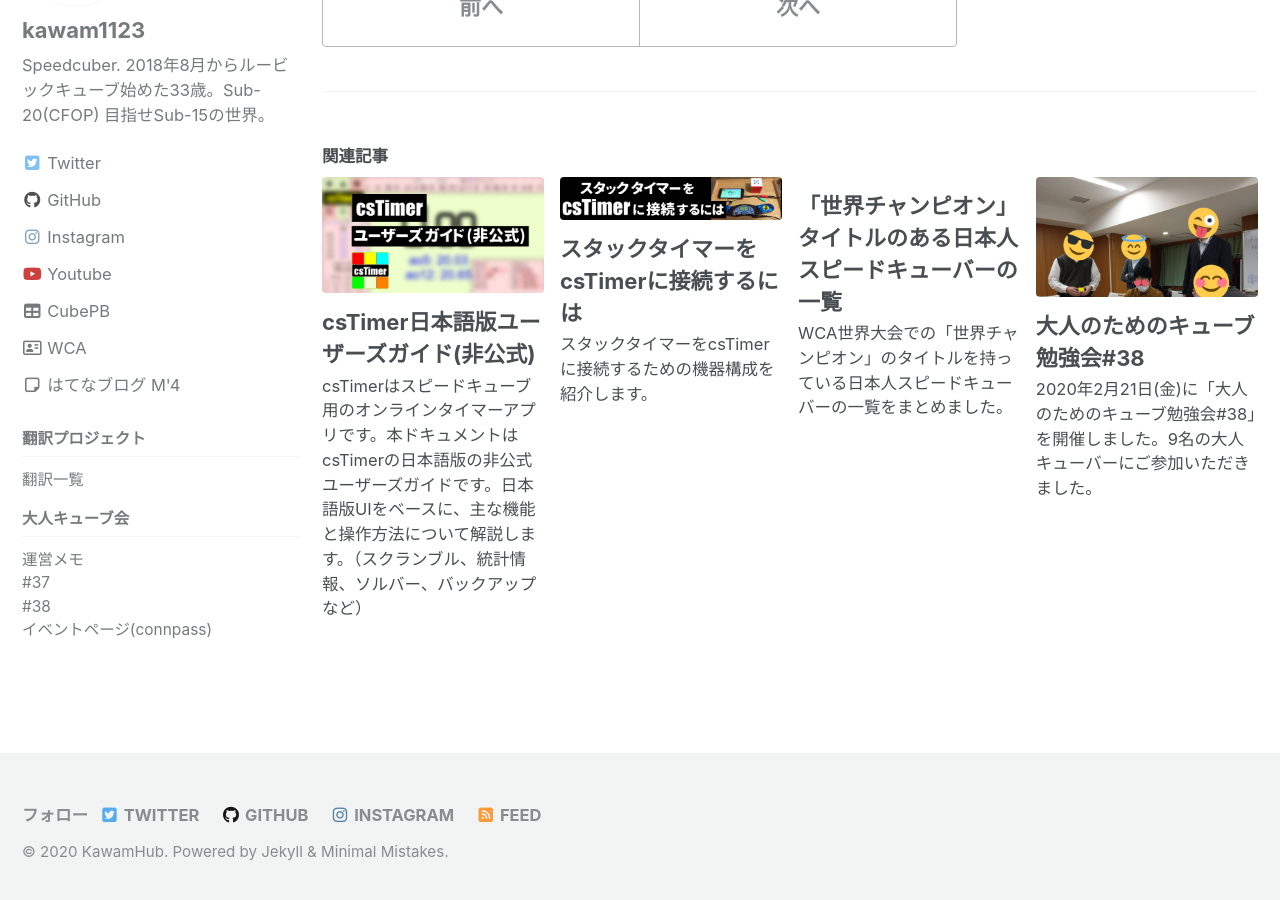
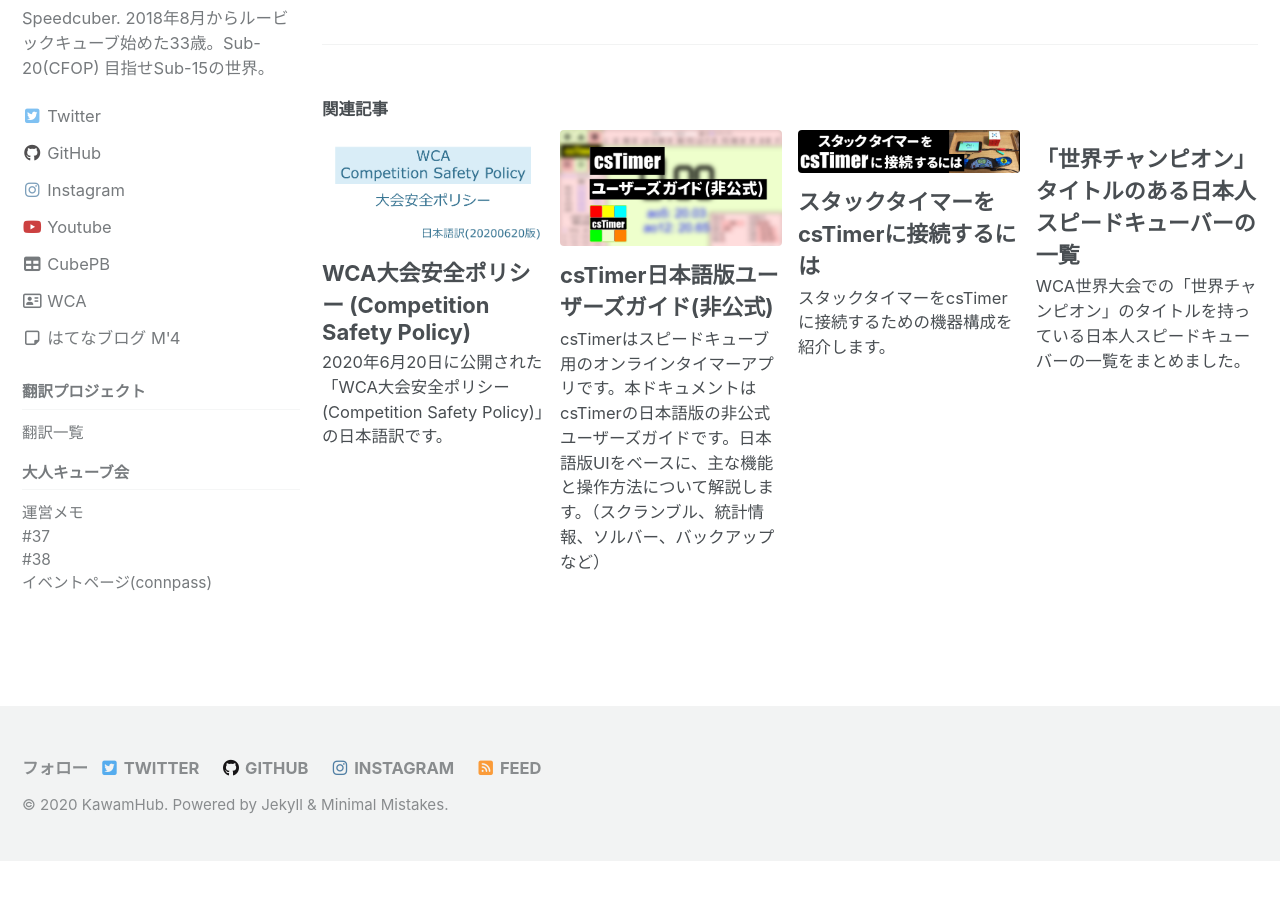
Before and after one commit to kawam1123/kawam1123.github.io, a Jekyll site: the page built from _posts/2019-12-20-cubecover.md, in a window 1280 px wide and 900 px high, scrolled down 7967 px. Built offline with Jekyll 4.4.1, drawn with Linux system fonts in a browser that asks for light colours; cached includes are drawn as plain includes; nearby versions of some CDN libraries; some web fonts are replaced; after the commit the page ends 8828 px from its top, so only the background shows below that; some of the changed lines change nothing that is shown.

Commit message:
Competition Safety Policyを追加

```diff
--- a/_config.yml
+++ b/_config.yml
@@ -8,7 +8,7 @@
 github_username: kawam1123
 minimal_mistakes_skin: default
 search: true
-breadcrumbs: true
+breadcrumbs: false
 
 # Build settings
 markdown: kramdown
--- /dev/null
+++ b/_posts/2020-06-21-competitionpolicy-for-covid19-rev2.md
@@ -0,0 +1,239 @@
+---
+title: WCA大会安全ポリシー (Competition Safety Policy)
+excerpt: 2020年6月20日に公開された「WCA大会安全ポリシー (Competition Safety Policy)」の日本語訳です。
+description: 2020年6月20日に公開された「WCA大会安全ポリシー (Competition Safety Policy)」の日本語訳です。
+date: 2020-06-21 23:00:00 +0900
+header:
+  teaser: /assets/img/competition-safety-policy-header.png
+  og_image: /assets/img/competition-safety-policy-header.png
+categories:
+  - WCA
+tags:
+  - 大会
+  - WCA
+layout: single
+classess: wide
+author_profile: true
+sidebar: true
+permalink: /competition-safety-policy
+published: true
+---
+
+## 本翻訳について {#about}
+これは、2020年6月20日に公開された**「WCA大会安全ポリシー」([WCA Competition Safety Policy (Version1.0)](https://www.worldcubeassociation.org/posts/competition-safety-policy))」の内容を日本語に翻訳したものです。**原文は[PDF](https://www.worldcubeassociation.org/documents/policies/external/Competition%20Safety.pdf)あるいは[Markdown](https://github.com/thewca/wca-documents/blob/master/documents/policies/external/Competition%20Safety.md)で参照することができます。内容は2週間ごとにレビューされるため、今後変更となる可能性がありますので、ご留意ください。
+
+worldcubeassociation.orgでの公開時には、WCA コミュニケーションチームのリーダーである[Lauren Clement](https://www.worldcubeassociation.org/persons/2013KLEM01)から次のようなコメントがありました。
+> Lauren Clementによって2020年6月20日土曜日 16:24 JSTに公開されました
+> 現在のCOVID-19の状況に関する各チームのリーダーやシニアからの情報を受けて、WCA理事会は議論を継続しています。ご辛抱とご協力に感謝致します。
+>
+> **WCAは、ここに新しい大会安全ポリシー (Competition Safety Policy)を作成しましたので公表します。これは、全てのスタッフメンバーおよび競技者がそれぞれのコミュニティにおいて大会を再開するにあたって、よく知っておいてほしいことをまとめたものです。**WCA理事会がこれを無効にするまで、すべての大会はこのポリシーを順守しなければなりません。
+>
+> これから先も大会を開いていくためには、競技者とスタッフの安全が最優先されます。大会はこれまでとは違ったものになるでしょうけれど、これからもできる限り、一緒にキューブの喜びを称えられることを願っています。この安全ポリシーについてご質問がある場合は、ぜひご連絡ください。
+
+本ポリシーは、今後のWCA公式大会の展開に大きく影響を与えるものであり、日本のキューブコミュニティの多くの方に理解を深めてほしいと思ったため、私訳を公開します。**ここでの日本語訳は、kawam1123による私訳であり完全に非公式なものです。WCAによる公式のものではありません。** 正確な内容の把握については、元のドキュメントをご参照ください。内容をレビューしていただいたWCA代理人の大村さんにも感謝いたします！
+
+翻訳：Makoto Kawamura 2020/06/21
+レビュー：Shuhei Omura 2020/06/21
+{: .notice--info}
+
+----
+
+## 目的 (Purpose) {#purpose}
+本ポリシーは、世界キューブ協会(WCA)理事会からすべてのWCAスタッフおよびWCAコミュニティのメンバーに対するCOVID-19に関する指示を提供するものです。
+
+**これまでの大会というものを復活させるにあたって、私たちのWCAコミュニティ内だけでなく、一般に対しても感染症の蔓延を最小化しなければなりません。その際に、大会開催地域における政府指針に沿って実施しなければならない方策や推奨要件を以下にお伝えいたします。**
+
+> This policy provides a directive from the Board of Directors of The World Cube Association (WCA) to all WCA Staff and WCA Community Members on measures that must be abided by and recommendations with regard COVID-19 to ensure that WCA Competitions adhere to localized governmental policy and we minimize the spread of infection amongst not only our own WCA Community, but the wider public as we return to competitions.
+
+directive: 指示
+Board of Directors: 理事会
+measures: 方策、手段
+abide: 順守する
+{: .notice}
+
+## 対象とする範囲 (Scope) {#scope}
+このポリシーが適用されるのは、全てのWCAスタッフ、WCA大会の主催者、そして競技者・ボランティア・観客としてWCA大会に関わる可能性のある全てのWCAコミュニティメンバーです。このポリシーはWCAが次の事項に関する責任をはっきりと設定するものです：
+
+1. **WCA大会の開催およびキャンセルに関して必要な手続き**
+2. **ウイルス蔓延を最小化するためのWCA大会に関する指示および推奨要件**
+
+**WCA自体が大会を主催するものではないため、WCAはWCAに認識された大会の開催において発生した損害、けがについては責任を持ちません。これはCOVID-19にかかることも含みます。**
+>This policy applies to all WCA Staff, WCA Competition Organizers and WCA Community members in their capacity as competitors, volunteers or spectators at WCA Competitions. This policy sets out WCA’s commitment in relation to:
+>
+> 1. Approach to the holding and cancellation of WCA Competitions
+> 2. Directives and recommendations at WCA Competitions to minimize the spread of the virus.
+>
+>Since the WCA itself does not organize competitions, the WCA are not responsible for damage or injury incurred at WCA-recognized competitions, including contraction of COVID-19.
+
+scope: スコープ、対象範囲
+contraction: ［病気などに］かかること
+{: .notice}
+
+## ポリシー (Policy) {#policy}
+### 大会への復帰 (Return to competitions) {#return-to-competitions}
+大会がWCAによって承認／認可されるためには、**WCA代理人は理事会に対して、次に示す条件を満たすことを合理的な疑問を残さない程度に証明する必要があります。**
+
+1. **大会が開催される管轄区域における法律で集会が許可されていること。**確認のため、政府期間もしくは州に相当するウェブサイトのリンクが必要となります。
+2. **競技者の定員は集会において許可されている最大人数の半分を上回らないこと。**
+   1. 観客と競技者を合わせた定員を設定することは許可されません。観客と競技者それぞれの定員を設けることが奨励されます。
+3. **法律もしくは会場の使用要件において、ソーシャルディスタンスが強制されていないこと。**
+4. **地方政府によって大会を開催することを禁止するガイダンスが出ていないこと。**
+5. **WCA代理人および主催者が詳細なリスクマネジメント計画を提示**し、その中で大会が可能な限り安全で効率的に実施されることを保証するためのすべてのステップの要点が述べられていること。
+
+また、上記以外の項目についても、WCA理事会は、必要に応じて大会の承認および認可のための追加の要請をする権利を保持しています。
+
+>In order for a competition to be approved and sanctioned by the WCA the WCA Delegate(s) must prove to the Board of Directors beyond a reasonable doubt that the following conditions are met:
+>
+> 1. Public gatherings are allowed by law in the jurisdiction in which the competition will take place (relevant government or state website links will be required to verify);
+> 2. The competitor limit is not greater than half the maximum number of people allowed at public gatherings;
+>    1. Combined limits on spectators and competitors are not permitted although separate competitor and spectator limits are encouraged.
+> 3. There is no legal or venue requirement for mandatory social distancing;
+> 4. There is no guidance from local governments that prohibits the running of the competition and;
+> 5. The WCA Delegate and Organizers produce a detailed risk management plan outlining all steps being taken to ensure that the competition is run as safely and efficiently as possible.
+>
+> The Board of Directors retains the right to require other conditions to be met in order for a competition to be recognized and sanctioned by the WCA.
+
+approve: 認める、承認する
+sanction: 認可する
+prove beyond a reasonable doubt: 合理的な疑問を残さない程度の証明をする
+public gathering: （公共の場での）集会
+jurisdiction: 管轄(区域)、法域
+encourage: 奨励する
+{: .notice}
+
+### 大会の開催 (Holding of competitions) {#holding-of-competitions}
+前節における大会への復帰要件がWCA理事会に許可された後、主催者はさらに次の推奨事項に留意しなければなりません。
+
+>In addition to the above section on requirements for return to competitions, the following are recommendations in place for organizers who have the approval of the Board to continue with their competitions:
+
+1. 全般
+   1. 大会期間中は、全ての参加者が互いに最低1m(3ft)の距離を保つ必要があります。
+   2. 参加者は、会場においてフェイスマスクを着用することが推奨されます。
+   3. 全ての参加者に対して、会場への入場前および大会中の適切な時間間隔ごとに手を清潔にするよう注意喚起する必要があります。
+   4. COVID-19の症状が見られる参加者は大会に参加させるべきではありません。もし会場にいるのであれば退出するよう求めるべきです。
+   5. 大会は当日の参加申し込みを提供すべきではなく、受け入れるべきではありません。
+2. 競技者
+   1. 競技者は、ラウンドごとのパズル提出時より前に、自分のパズルを消毒することが推奨されます。
+   2. 競技者は、公式に競技をしている最中でない場合は競技面に触れないようにする必要があります。
+   3. 試技が完了した後、競技者の責任でパズルをカバーに戻す必要があります。
+   4. 競技者は、自分自身で大会会場のマットあるいはタイマーを覆うようなカバーを、これらの機器の機能に影響しない限り、持参してもよいものとします。
+      1. 競技者は、計測用機器に関するいかなる変更についても責任を持ち、これらの機器の機能が競技者の持参したカバーによって影響された場合には追加の試技を受ける資格はないものとします。
+   5. 競技者は、試技を開始する前に計測用機器を消毒することが許可されれます。
+   6. 競技者は、他の参加者からパズルを借りるべきではありません。大会において必要となる全てのパズルを持参する必要があります。
+   7. 競技者は、自分のペンを持参する必要があります。しかし、大会の主催者は引き続き必要な数のペンを準備なければなりません。
+3. 大会スタッフ
+   1. ジャッジに関する推奨事項は次の通りです。
+      1. それぞれの競技者は、同一ラウンドの間は同一のジャッジに割り当てられる必要があります。
+      2. ジャッジは、大会規則において必要とされる競技者との接触(つまり、試技を開始する際にカバーを取ること)を除く全期間で、競技者から少なくとも1m(3ft)の距離を保つ必要があります。
+      3. ジャッジは、自分のペンを持参する必要があります。しかし、大会の主催者は引き続き必要な数のペンを準備なければなりません。
+      4. ジャッジは、インスペクションを計測するために自分の機器を持参してもよいものとします。これは代理人によってチェックされたものである必要があります。しかし、大会の主催者は引き続き必要な数のストップウォッチを準備なければなりません。
+   2. スクランブラに関する推奨事項は次の通りです。
+      1. スクランブラは、他のスクランブラとの間に1m(3ft)以上の距離を取って位置している必要があります。
+      2. スクランブラは、必要に応じてて手指消毒剤を利用できる必要があります。
+      3. スクランブラは、自分のペンを持参する必要があります。しかし、大会の主催者は引き続き必要な数のペンを準備なければなりません。
+   3. ランナーに関する推奨事項は次の通りです。
+      1. ランナーは、競技台にキューブを置くときを除く全期間で、競技者から少なくとも1m(3ft)の距離を保つ必要があります。
+      2. ランナーは、競技者のパズルに触れるべきではありません。
+      3. ランナーは、必要に応じてて手指消毒剤を利用できる必要があります。
+4. 観客
+   1. 大会では、競技をしない人が会場に入るのを完全に禁止してはなりません。
+      1. 大会での観客の人数を「1人の競技者に対して1人のゲストまで」と制限してもよいものとします。
+         1. 未成年者は、少なくとも1人のゲストを帯同することが常に認められます。
+   2. 会場において、許容される観客の人数を制限することが推奨されます。
+5. 会場レイアウト
+   1. 会場は、大会期間中を通じて十分な換気ができる広々としたものである必要があります。
+   2. 競技台に関する推奨事項は次の通りです。
+      1. 1つのテーブルにつき競技台は1つのみである必要があります。
+      2. テーブルは、他のテーブルから2m(6ft)以内に配置してはいけません。
+      3. グループに割り当てられた競技者に対して、それぞれ1つの競技台を用意する必要があります。競技者待機エリアを用意することは推奨されません。
+      4. 着席する場合、ジャッジは競技者の座席から少なくとも1m(3ft)離れて位置する必要があります。
+      5. 競技台および機器は、各グループの間に消毒する必要があります。
+   3. 消毒エリアは会場のあらゆる場所ですぐに利用できるようになっており、それぞれの入口、競技台、スクランブルエリア、観客からアクセスできるようになっている必要があります。
+6. スケジュール
+   1. 今後開催される大会のスケジュールを計画する上で、考慮に入れるべき推奨事項は次の通りです。
+      1. グループ間での機器の消毒などの、必要とされる消毒措置を行うため、通常よりも余裕を持った時間配分をする必要があります。
+      2. 参加者が大会会場において過ごす時間を短くするため、開催される種目数は少なくします。
+
+> 1. General
+>    1. All attendees should keep at least 1m (3ft) apart for the duration of the competition.
+>    2. It is recommended that attendees wear face masks at the venue.
+>    3. All attendees should be encouraged to sanitize their hands upon entrance to the venue and at regular intervals throughout the competition.
+>    4. Any attendee showing symptoms of COVID-19 should not attend the competition and should be asked to leave if they present at the venue.
+>    5. Competitions should not accept or offer on the spot registrations.
+> 2. Competitors
+>    1. It is recommended that competitors disinfect their puzzles before submitting at the start of the round.
+>    2. Competitors should refrain from touching the competition surface when they are not in the process of an official attempt.
+>    3. It should be the competitor’s responsibility to return the puzzle to the cover after the completion of the attempt.
+>    4. Competitors may bring their own cover to place over the competition supplied mat or timer provided the function of the equipment is not affected.
+>       1. Competitors are responsible for any modifications made to timing equipment and will not be eligible for any extra attempts if the function of the equipment is affected by the competitor’s cover.
+>    5. Competitors are permitted to disinfect the timing equipment prior to beginning their attempt.
+>    6. Competitors should not borrow puzzles from other attendees and should bring all required puzzles to the competition.
+>    7. Competitors should bring their own pens; however competition organizers must still supply pens as required.
+> 3. Officials
+>    1. The following recommendations are in relation to judges:
+>       1. Each competitor is to have the same judge for the duration of the round.
+>       2. Judges are to maintain at least a 1m (3ft) distance at all times unless interaction with the competitor is required by the regulations (i.e. lifting the cover to start an attempt).
+>       3. Judges should bring their own pens; however competition organizers must still supply pens as required.
+>       4. Judges may bring their own device to time inspection which should be checked by the Delegate; however competition organizers must still supply stopwatches as required.
+>    2. The following recommendations are in relation to scramblers:
+>       1. Scramblers should be situated no closer than 1m (3ft) from any other scramblers.
+>       2. Scramblers should have access to hand sanitation as required.
+>       3. Scramblers should bring their own pens; however competition organizers must still supply pens as required.
+>    3. The following recommendations are in relation to runners:
+>       1. Runners should maintain at least a 1m (3ft) at all time unless required to place a cube on a solving station
+>       2. Runners should not come into contact with competitors puzzles
+>       3. Runners should have access to hand sanitation as required
+> 4. Spectators
+>    1. Competitions must not completely prohibit non-competitors from entering the venue.
+>       1. Competitions may limit spectators to one guest per competitor.
+>          1. Minors are always permitted to have at least one guest.
+>    2. It is recommended to limit the number of spectators allowed in the venue.
+> 5. Venue Layout
+>    1. Venues should be spacious with plenty of ventilation throughout the competition.
+>    2. The following recommendations are in relation to competition stations.
+>       1. There is to only be one solving station per table.
+>       2. Tables should not be within 2m (6ft) of any other table.
+>       3. There should be one competing station per competitor allocated to the group, it is not recommended to have a competitor waiting area.
+>       4. If seated, judges seats should be placed at least 1m (3ft) from the seat of the competitor.
+>       5. Stations and equipment should be disinfected between each group.
+>    3. Sanitation areas should be readily available throughout the venue and should be accessible at each entrance, competing station, the scrambling area and for any spectators.
+> 6. Schedule
+>    1. The following are recommendations to take into account when planning the schedule of an upcoming competition.
+>       1. There should be more time allocated than usual to account for any required disinfecting including recommended disinfecting of equipment between groups.
+>       2. Fewer events are held to limit the time any one attendee spends at the competition venue.
+
+hand sanitation: 手指消毒剤
+ventilation：換気
+{: .notice}
+
+## 公式ガイダンス (Official Guidance) {#official-guidance}
+### 一般的勧告 (General Advice) {#general-advice}
+WCAは、次の世界保健機関(WHO)の勧告を読み、これに従うことを推奨します。
+
+1. [WHO COVID-19 Main Page](https://www.who.int/emergencies/diseases/novel-coronavirus-2019)
+2. [Protective Advice](https://www.who.int/emergencies/diseases/novel-coronavirus-2019/advice-for-public)
+3. [Travel Advice](https://www.who.int/emergencies/diseases/novel-coronavirus-2019/travel-advice)
+
+自分自身の国や地域における政府機関からの情報も併せて参照してください。COVID-19に関する誤った情報がソーシャルメディアには大量にあるので注意してください。政府機関から推奨されるウェブサイトや勧告を用いるようにしてください。
+
+> The WCA recommends that the advice of the World Health Organization is read and followed:
+>
+> 1. [WHO COVID-19 Main Page](https://www.who.int/emergencies/diseases/novel-coronavirus-2019)
+> 2. [Protective Advice](https://www.who.int/emergencies/diseases/novel-coronavirus-2019/advice-for-public)
+> 3. [Travel Advice](https://www.who.int/emergencies/diseases/novel-coronavirus-2019/travel-advice)
+>
+> Please also refer to government resources in your own Country or Region. Be mindful of the amount of misinformation available on social media with regard to COVID-19 so use government recommended sites and advice.
+
+## 勧告の競合 (Conflict of Advice) {#conflict-of-advice}
+WCAと地方政府からの勧告が競合する場合、より制限の強い要件を適用してください。
+
+> In the case where there is conflicting advice between the WCA and local governments it is required that the more restrictive requirement is followed.
+
+## 見直し (Review) {#review}
+**このポリシーは理事会によって撤回されるまで恒久的に有効であるものとします。**理事会はこのポリシーを2週間ごとに見直し、適切なアップデートをコミュニティに対して提供する責任を持ちます。
+
+> This policy is considered permanently in effect until repealed by the Board of Directors. The Board will be responsible for reviewing the policy fortnightly and providing appropriate updates to the community.
+
+**訳注:**
+本ポリシーの最も主要なポイントは、これから開催される新しい大会は事前に理事会の承認が必要となり、合理的な感染症対策がなされている必要があるということです。感染症対策のために、これまでの大会とは異なった会場レイアウトや、交流の方式になることが想定されます。また、通常、公式大会は開催の28日前までに申請をする必要がありますが、この感染症対策の内容を確認するにあたって何度か理事会とやりとりをすることを考えると、大会の申請をこれまでよりも早く提出することが強く求められます。
+{: .notice--warning}
```
Also changed, not shown: assets/img/competition-safety-policy-header (1).png (added), assets/img/competition-safety-policy-header.png (added).
